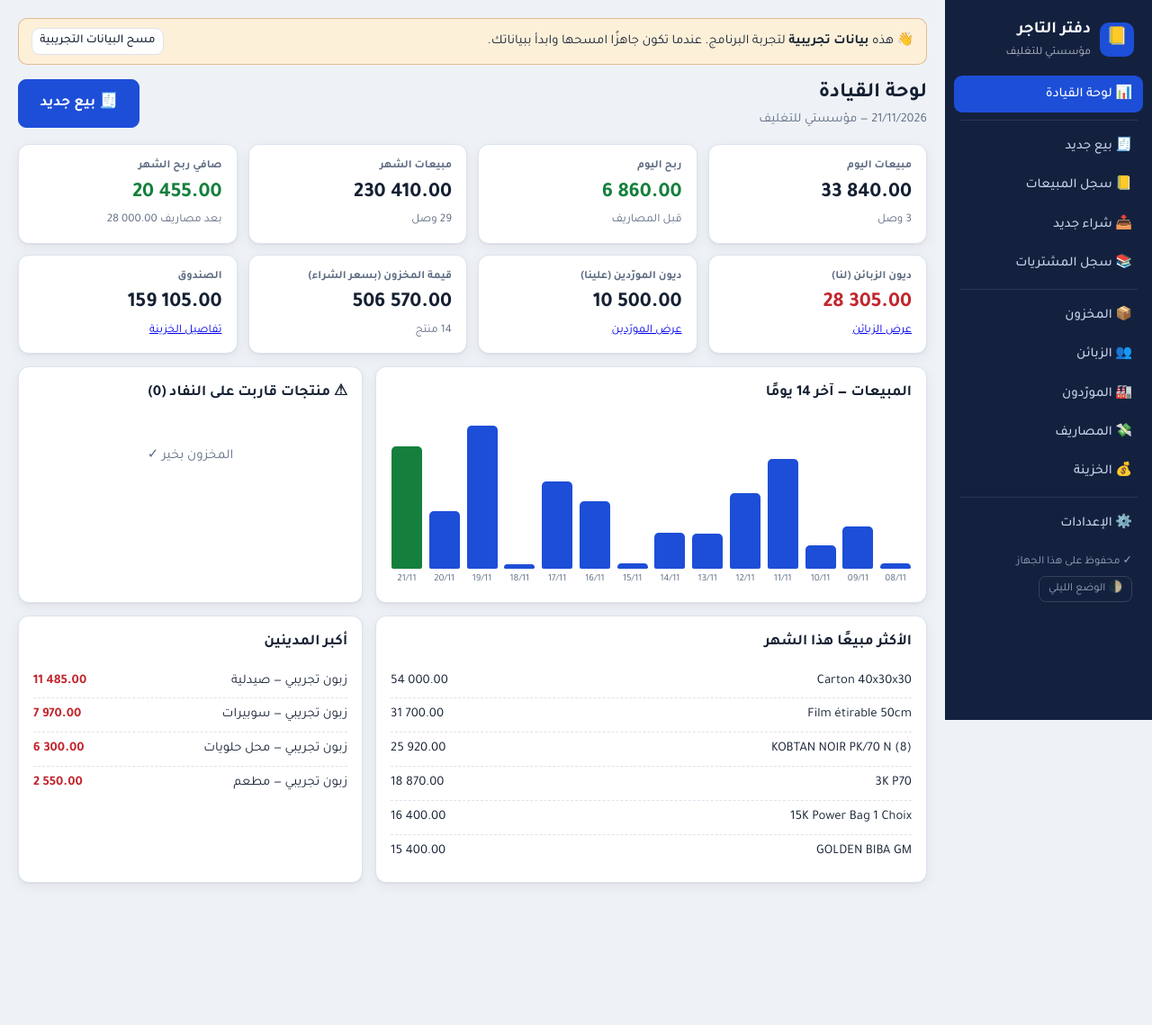
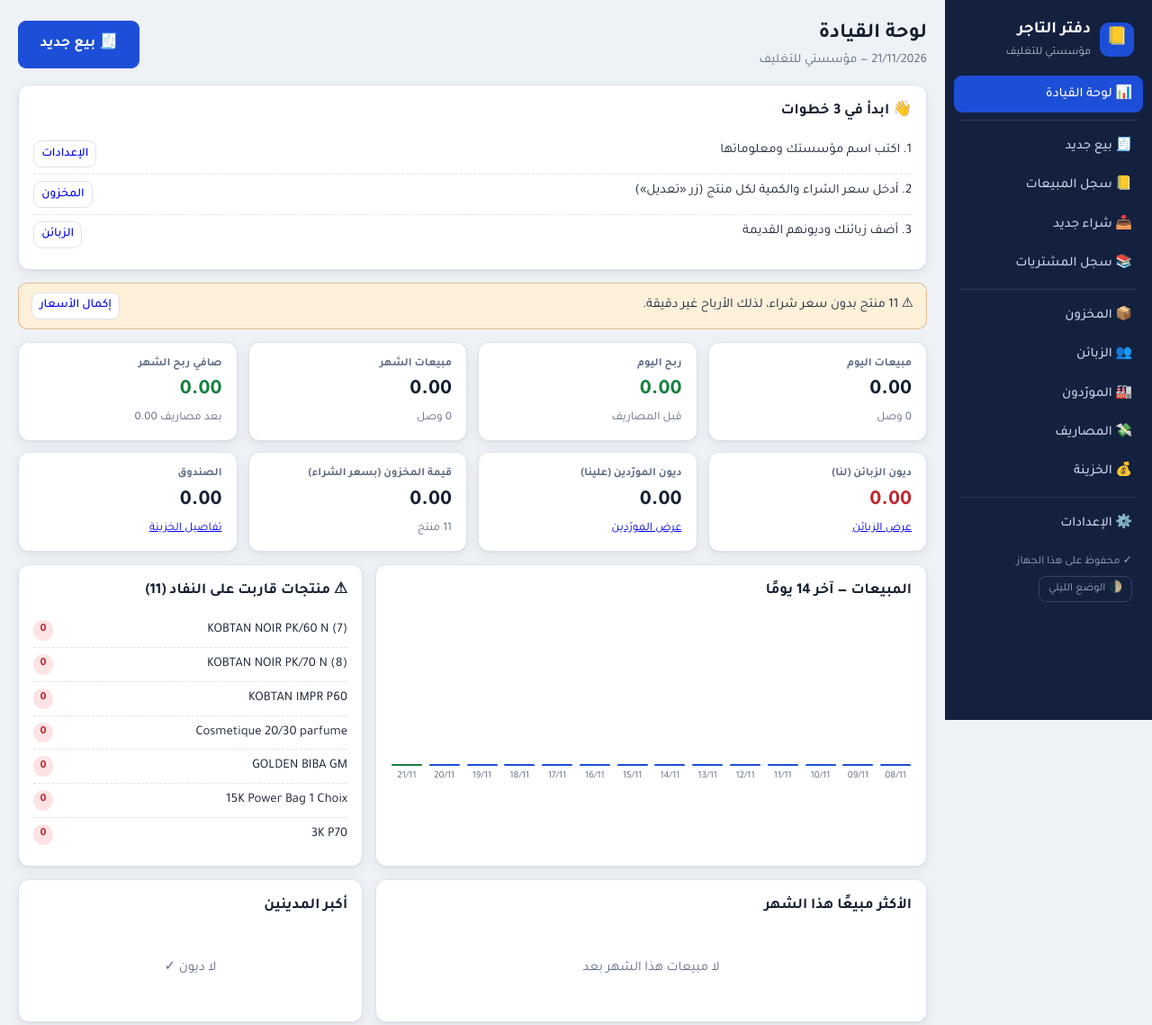
Before and after one commit to houasmounir83-bit/claude-, a plain HTML site: page dafter.html in a window 1280 px wide. Shown: the whole page at 90% size. Before the commit the page ends 1015 px from the top, so only its background shows below. Drawn offline with Linux system fonts and the light colour scheme.

Commit message:
Dafter: start clean with the merchant's real products and sale prices, no demo numbers
Co-Authored-By: Claude Opus 5.5 <noreply@anthropic.com>
Claude-Session: https://claude.ai/code/session_01ShhzoJP7nFr8RzbE27mRfH

```diff
--- a/dafter.html
+++ b/dafter.html
@@ -387,9 +387,30 @@ let storageOk = true;
 let db = load();
 function load(){
   try { const r = localStorage.getItem(KEY); if (r) return normalize(JSON.parse(r)); } catch(e){ storageOk = false; }
-  return seed();
+  return cleanStart();
+}
+// بداية نظيفة: منتجات التاجر بأسعار البيع الحقيقية فقط، بدون أي أرقام تجريبية
+function cleanStart(){
+  const d = emptyDb(); d._rev = Date.now();
+  d.families = [{id:"f1",name:"أكياس كوبتان"},{id:"f2",name:"أكياس مطبوعة"},{id:"f3",name:"أكياس بلاستيك"}];
+  const P = (code, name, f, sell, col=1) => ({id:uid(), code, name, familyId:f, buy:0, sell, sellGros:0, stock:0, colisage:col, min:0});
+  d.products = [
+    P("1000000000702","KOBTAN NOIR PK/60 N (7)","f1",750),
+    P("1000000005127","KOBTAN NOIR PK/70 N (8)","f1",840),
+    P("1000000005844","KOBTAN IMPR P60","f2",980),
+    P("1000000008319","Cosmetique 20/30 parfume","f2",900),
+    P("1000000000986","GOLDEN BIBA GM","f3",195),
+    P("1000000008258","15K Power Bag 1 Choix","f3",170,10),
+    P("1000000007824","3K P70","f3",800),
+    P("1000000001983","Sky GM","f3",380),
+    P("1000000007374","Sac Pub Korozo","f2",500),
+    P("1000000004144","KOROZO MY","f3",330),
+    P("1000000000962","25K couleur 2 Choix","f3",1305),
+  ];
+  return d;
 }
 function normalize(d){
+  if (d && d.settings && d.settings.demo) return cleanStart(); // استبدال البيانات التجريبية القديمة
   const base = emptyDb();
   for (const k in base) if (d[k] === undefined) d[k] = base[k];
   d.settings = Object.assign(base.settings, d.settings);
@@ -430,67 +451,6 @@ function balance(kind, id, upto, excludeDocId){
   for (const x of db.payments)
     if (x.kind === kind && x.partyId === id && (!upto || x.date <= upto)) b -= x.amount;
   return r2(b);
-}
-
-/* ================= بيانات تجريبية ================= */
-function seed(){
-  const d = emptyDb(); d.settings.demo = true;
-  d.families = [{id:"f1",name:"أكياس كوبتان"},{id:"f2",name:"أكياس مطبوعة"},{id:"f3",name:"أكياس بلاستيك"},{id:"f4",name:"تغليف وكرتون"}];
-  const P = (code, name, f, buy, sell, gros, stock, col=1, min=10) => ({id:uid(), code, name, familyId:f, buy, sell, sellGros:gros, stock, colisage:col, min});
-  d.products = [
-    P("1000000000702","KOBTAN NOIR PK/60 N (7)","f1",610,750,720,160,1,20),
-    P("1000000005127","KOBTAN NOIR PK/70 N (8)","f1",690,840,810,120,1,20),
-    P("1000000005844","KOBTAN IMPR P60","f2",800,980,950,60,1,10),
-    P("1000000008319","Cosmetique 20/30 parfume","f2",720,900,870,90,1,15),
-    P("1000000000986","GOLDEN BIBA GM","f3",150,195,185,400,10,50),
-    P("1000000008258","15K Power Bag 1 Choix","f3",130,170,160,500,10,50),
-    P("1000000007824","3K P70","f3",650,800,770,70,1,10),
-    P("1000000001983","Sky GM","f3",300,380,360,8,1,15),
-    P("1000000007374","Sac Pub Korozo","f2",390,500,480,45,1,10),
-    P("1000000004144","KOROZO MY","f3",260,330,315,150,1,20),
-    P("1000000000962","25K couleur 2 Choix","f3",1050,1305,1260,30,1,8),
-    P("1000000009001","Carton 40x30x30","f4",95,130,120,5,25,30),
-    P("1000000009002","Scotch transparent 48mm","f4",85,120,110,240,6,36),
-    P("1000000009003","Film étirable 50cm","f4",900,1150,1100,40,1,10),
-  ];
-  d.clients = [
-    {id:uid(), name:"زبون تجريبي — محل حلويات", phone:"0550000001", address:"", type:"gros", opening:0},
-    {id:uid(), name:"زبون تجريبي — سوبيرات", phone:"0660000002", address:"", type:"gros", opening:5000},
-    {id:uid(), name:"زبون تجريبي — مطعم", phone:"0770000003", address:"", type:"detail", opening:0},
-    {id:uid(), name:"زبون تجريبي — صيدلية", phone:"", address:"", type:"detail", opening:0},
-  ];
-  d.suppliers = [
-    {id:uid(), name:"مورّد تجريبي — مصنع أكياس", phone:"0550000010", address:"", opening:0},
-    {id:uid(), name:"مورّد تجريبي — كرتون", phone:"", address:"", opening:0},
-  ];
-  // مبيعات تجريبية على 14 يومًا
-  let s = 11; const rnd = () => (s = (s * 16807) % 2147483647) / 2147483647;
-  const t0 = today();
-  for (let k = 13; k >= 0; k--){
-    const day = addDays(t0, -k), n = 1 + Math.floor(rnd() * 4);
-    for (let j = 0; j < n; j++){
-      const c = rnd() < .25 ? null : d.clients[Math.floor(rnd() * d.clients.length)];
-      const lines = []; const nl = 1 + Math.floor(rnd() * 4);
-      for (let q = 0; q < nl; q++){
-        const p = d.products[Math.floor(rnd() * d.products.length)];
-        if (lines.some(l => l.pid === p.id)) continue;
-        const qty = p.colisage > 1 ? p.colisage * (1 + Math.floor(rnd() * 3)) : 1 + Math.floor(rnd() * 6);
-        lines.push({pid:p.id, code:p.code, name:p.name, qty, price:c && c.type === "gros" ? p.sellGros : p.sell, buy:p.buy, colisage:p.colisage});
-      }
-      const t = docTotals({lines, remise:0});
-      const paid = c && rnd() < .35 ? r2(Math.floor(t.total * .5 / 100) * 100) : t.total;
-      d.sales.push({id:uid(), no:d.settings.nextBL++, date:`${day}T${pad(9 + Math.floor(rnd() * 9))}:${pad(Math.floor(rnd() * 60))}`,
-        partyId:c ? c.id : "", mode:paid < t.total ? "credit" : "espece", lines, sub:t.sub, remise:0, total:t.total, paid, note:""});
-      for (const l of lines){ const p = d.products.find(x => x.id === l.pid); p.stock -= l.qty; if (p.stock < 0) p.stock += 100; }
-    }
-  }
-  d.sales.sort((a, b) => a.date < b.date ? -1 : 1).forEach((x, i) => x.no = i + 1);
-  d.purchases.push({id:uid(), no:d.settings.nextBR++, date:addDays(t0, -10) + "T10:00", partyId:d.suppliers[0].id, mode:"credit",
-    lines:[{pid:d.products[0].id, code:d.products[0].code, name:d.products[0].name, qty:50, price:610, colisage:1}], sub:30500, remise:0, total:30500, paid:20000, note:""});
-  d.payments.push({id:uid(), kind:"client", partyId:d.clients[1].id, date:addDays(t0, -3) + "T15:00", amount:3000, mode:"espece", note:"دفعة"});
-  d.charges.push({id:uid(), date:addDays(t0, -8) + "T09:00", label:"كراء المحل", category:"إيجار", amount:25000});
-  d.charges.push({id:uid(), date:addDays(t0, -2) + "T11:00", label:"وقود الشاحنة", category:"نقل ووقود", amount:3000});
-  return d;
 }
 
 /* ================= التوجيه ================= */
@@ -558,11 +518,19 @@ function viewDash(el){
   const top = {}; sMonth.forEach(s => s.lines.forEach(l => { top[l.name] = (top[l.name] || 0) + l.qty * l.price; }));
   const topList = Object.entries(top).sort((a, b) => b[1] - a[1]).slice(0, 6);
   const debtors = db.clients.map(c => [c, balance("client", c.id)]).filter(x => x[1] > 0).sort((a, b) => b[1] - a[1]).slice(0, 6);
-  const backupOld = !cloud.ready && !db.settings.demo && (!db.settings.lastBackup || (Date.now() - db.settings.lastBackup) > 7 * 864e5);
+  const noBuy = db.products.filter(p => !(p.buy > 0)).length;
+  const setup = !db.sales.length ? `<div class="card" style="margin-bottom:14px"><h2>👋 ابدأ في 3 خطوات</h2>
+    <div class="list-row"><span>1. اكتب اسم مؤسستك ومعلوماتها</span><a class="btn sm" href="#/settings">الإعدادات</a></div>
+    <div class="list-row"><span>2. أدخل سعر الشراء والكمية لكل منتج (زر «تعديل»)</span><a class="btn sm" href="#/products">المخزون</a></div>
+    <div class="list-row"><span>3. أضف زبائنك وديونهم القديمة</span><a class="btn sm" href="#/clients">الزبائن</a></div></div>` : "";
+  const firstSale = db.sales.reduce((a, x) => !a || x.date < a ? x.date : a, "");
+  const backupOld = !cloud.ready && firstSale && (db.settings.lastBackup ? Date.now() - db.settings.lastBackup > 7 * 864e5 : firstSale.slice(0, 10) <= addDays(today(), -7));
   el.innerHTML = `
-  ${backupOld ? `<div class="banner"><span>💾 لم تحفظ نسخة احتياطية منذ أكثر من أسبوع. بياناتك موجودة في هذا المتصفح فقط.</span><a class="btn sm" href="#/settings">نسخة احتياطية الآن</a></div>` : ""}
   <div class="head"><div><h1>لوحة القيادة</h1><div class="sub">${fdate(t)} — ${esc(db.settings.name)}</div></div>
     <div class="tools only-d"><a class="btn primary big" href="#/sale">🧾 بيع جديد <kbd>F1</kbd></a></div></div>
+  ${setup}
+  ${noBuy ? `<div class="banner"><span>⚠ ${noBuy} منتج بدون سعر شراء، لذلك الأرباح غير دقيقة.</span><a class="btn sm" href="#/products">إكمال الأسعار</a></div>` : ""}
+  ${backupOld ? `<div class="banner"><span>💾 لم تحفظ نسخة احتياطية منذ أكثر من أسبوع. بياناتك موجودة في هذا المتصفح فقط.</span><a class="btn sm" href="#/settings">نسخة احتياطية الآن</a></div>` : ""}
   <div class="quick">
     <a href="#/journal"><span>📒</span>سجل المبيعات</a><a href="#/purchase"><span>📥</span>شراء</a>
     <a href="#/cash"><span>💰</span>الخزينة</a><a href="#/charges"><span>💸</span>مصروف</a>
@@ -684,7 +652,7 @@ function viewDoc(type, el){
         <td class="c-qty" data-l="الكمية"><div class="stepper"><button type="button" data-step="1" data-si="${i}" aria-label="زيادة">+</button><input type="number" min="0" step="any" data-i="${i}" data-f="qty" value="${qf(l.qty)}" aria-label="الكمية"><button type="button" data-step="-1" data-si="${i}" aria-label="إنقاص">−</button></div></td>
         <td class="c-price" data-l="السعر"><input type="number" min="0" step="any" data-i="${i}" data-f="price" value="${qf(l.price)}" aria-label="السعر"></td>
         <td class="n c-amt" data-l="المبلغ"><b data-amt="${i}">${m(l.qty * l.price)}</b></td>
-        ${isSale && db.settings.showProfit ? `<td class="n muted c-prf" data-l="الربح" data-prf="${i}">${m(l.qty * (l.price - (l.buy || 0)))}</td>` : ""}
+        ${isSale && db.settings.showProfit ? `<td class="n muted c-prf" data-l="الربح" data-prf="${i}">${l.buy > 0 ? m(l.qty * (l.price - l.buy)) : "—"}</td>` : ""}
         <td class="c-del"><button class="btn icon danger" data-del="${i}" aria-label="حذف السطر">✕</button></td></tr>`;
     }).join("") : `<tr><td colspan="11" class="empty">الوصل فارغ — ابدأ بمسح أو كتابة كود المنتج</td></tr>`;
     refreshTotals();
@@ -755,7 +723,7 @@ function viewDoc(type, el){
     const l = d.lines[i], v = num(e.target.value), f = e.target.dataset.f;
     if (f === "colis") l.qty = r2(v * l.colisage); else l[f] = v;
     const amt = $(`[data-amt="${i}"]`); amt && (amt.textContent = m(l.qty * l.price));
-    const prf = $(`[data-prf="${i}"]`); prf && (prf.textContent = m(l.qty * (l.price - (l.buy || 0))));
+    const prf = $(`[data-prf="${i}"]`); prf && (prf.textContent = l.buy > 0 ? m(l.qty * (l.price - l.buy)) : "—");
     if (f === "colis"){ const q = tbody.querySelector(`[data-i="${i}"][data-f="qty"]`); q.value = qf(l.qty); }
     if (f === "qty"){ const c = tbody.querySelector(`[data-i="${i}"][data-f="colis"]`); c && (c.value = qf(l.qty / l.colisage)); }
     refreshTotals(); saveDraft();
@@ -992,7 +960,7 @@ function viewProducts(el){
     $("#p-table").innerHTML = rows.length ? `<table class="tbl"><thead><tr><th>الكود</th><th>المنتج</th><th>العائلة</th><th class="n">الشراء</th><th class="n">التجزئة</th><th class="n">الجملة</th><th class="n">الهامش</th><th class="n">المخزون</th><th class="n">التعبئة</th><th class="n">القيمة</th><th></th></tr></thead>
       <tbody>${rows.map(p => { const f = db.families.find(x => x.id === p.familyId), mg = p.sell ? (p.sell - p.buy) / p.sell * 100 : 0; return `<tr>
         <td class="n muted">${esc(p.code)}</td><td class="wrap"><b>${esc(p.name)}</b></td><td>${f ? esc(f.name) : "—"}</td>
-        <td class="n">${m(p.buy)}</td><td class="n">${m(p.sell)}</td><td class="n">${p.sellGros ? m(p.sellGros) : "—"}</td><td class="n muted">${mg.toFixed(0)}%</td>
+        <td class="n">${m(p.buy)}</td><td class="n">${m(p.sell)}</td><td class="n">${p.sellGros ? m(p.sellGros) : "—"}</td><td class="n muted">${p.buy > 0 ? mg.toFixed(0) + "%" : "—"}</td>
         <td><span class="pill ${p.stock <= 0 ? "bad" : p.stock <= p.min ? "warn" : "ok"} n">${qf(p.stock)}</span></td>
         <td class="n muted">${p.colisage > 1 ? p.colisage : "—"}</td><td class="n">${m(Math.max(0, p.stock) * p.buy)}</td>
         <td><div class="acts"><button class="btn sm" data-adj="${p.id}">جرد</button><button class="btn sm" data-ed="${p.id}">تعديل</button><button class="btn sm danger" data-del="${p.id}">حذف</button></div></td></tr>`; }).join("")}</tbody></table>`
@@ -1279,7 +1247,7 @@ function viewSettings(el){
         <div class="list-row"><span>اختيار الزبون</span><kbd>F9</kbd></div>
         <p class="muted" style="margin-bottom:0">قارئ الباركود يعمل مباشرة: امسح المنتج في خانة البحث.</p></div>
       <div class="card"><h2 class="neg">منطقة الخطر</h2>
-        <div class="tools"><button class="btn danger" id="wipe">حذف كل البيانات</button><button class="btn" id="demo">تحميل بيانات تجريبية</button></div></div>
+        <div class="tools"><button class="btn danger" id="wipe">حذف كل البيانات</button></div></div>
     </div>
   </div>`;
   $("#set-f").onsubmit = e => {
@@ -1302,7 +1270,6 @@ function viewSettings(el){
     r.readAsText(f);
   };
   $("#wipe").onclick = () => { if (prompt('لحذف كل البيانات نهائيًا اكتب: حذف') !== "حذف") return; const st = db.settings; db = emptyDb(); db.settings = Object.assign(db.settings, {name:st.name, activity:st.activity, address:st.address, phone:st.phone, rc:st.rc, nif:st.nif, ai:st.ai}); save(); toast("تم حذف كل البيانات"); route(); };
-  $("#demo").onclick = () => { if (!confirm("سيتم استبدال بياناتك الحالية ببيانات تجريبية. متابعة؟")) return; db = seed(); save(); route(); };
 }
 
 /* ================= الطباعة ================= */
```
